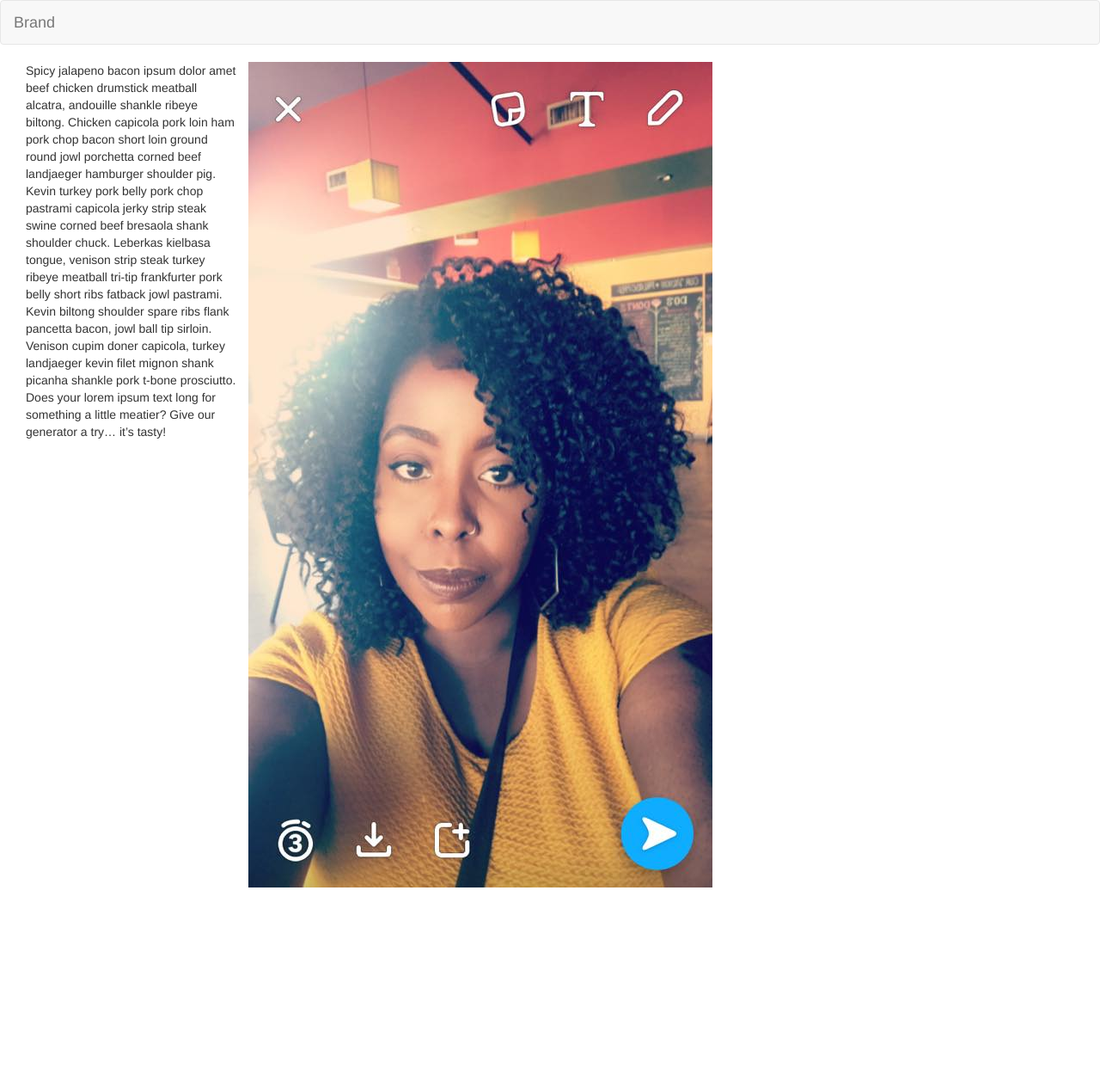
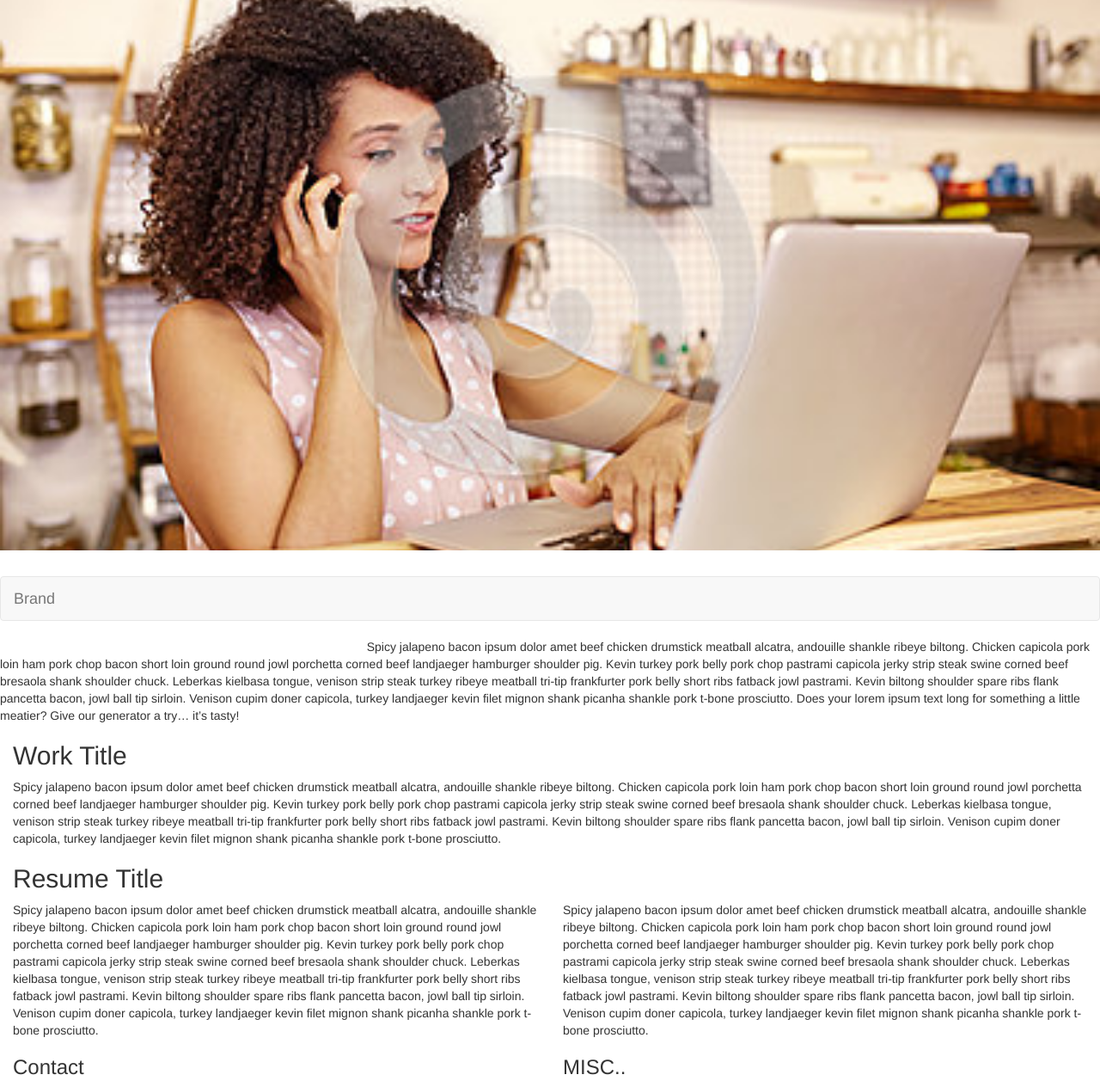
Before and after one commit to Kcambell16/pwp, a PHP site: page / in a window 1280 px wide. Shown: the whole page at 86% size. Before the commit the page ends 1032 px from the top, so only its background shows below. Run offline with PHP 8.4, Linux system fonts and the light colour scheme; some libraries are stand-ins or nearby versions.

Commit message:
testing background image CSS3 Rules

```diff
--- a/public_html/css/stylesheet.css
+++ b/public_html/css/stylesheet.css
@@ -0,0 +1,16 @@
+
+#box-wrapper{
+	background-image: url(../documentation/img/TestPic.jpg);
+	background-size: cover;
+	background-attachment: fixed;
+	background-position: center;
+	background-repeat: no-repeat;
+	min-height: 640px;
+}
+
+
+
+/*.img-circle{
+	border-radius: 50%;
+	align-items:center;
+}
--- a/public_html/index.php
+++ b/public_html/index.php
@@ -7,7 +7,8 @@
 		<!-- Bootstrap Latest compiled and minified CSS -->
 		<link rel="stylesheet" href="https://maxcdn.bootstrapcdn.com/bootstrap/3.3.7/css/bootstrap.min.css" integrity="sha384-BVYiiSIFeK1dGmJRAkycuHAHRg32OmUcww7on3RYdg4Va+PmSTsz/K68vbdEjh4u" crossorigin="anonymous" />
 		<!-- Link php/css file -->
-		<link rel="stylesheet" href="stylesheet.css" media="style">
+<!--		<link rel="stylesheet" href="css/stylesheet.css" media="style">-->
+		<link type="text/css" href="css/stylesheet.css" rel="stylesheet">
 		<!-- HTML5 shiv and Respond.js for IE8 support of HTML5 elements and media queries -->
 		<!-- WARNING: Respond.js doesn't work if you view the page via file:// -->
 		<!--[if lt IE 9]>
@@ -21,6 +22,19 @@
 
 	</head>
 	<body>
+		<!-- This is a test for background image -->
+
+		<div class="jumbotron" id="box-wrapper">
+			<div class="container">
+				<div class="row">
+					<div class="col-md-4"></div>
+					<div class="col-md-4"></div>
+					<div class="col-md-4"></div>
+				</div>
+			</div>
+		</div>
+
+		<!-- End of Background image test -->
 
 		<header>
 			<nav class="navbar navbar-default">
@@ -50,18 +64,59 @@
 		</header>
 
 		<div class="container-fluid">
+			<div class="row">
+				<div class="col-md-4">
+					<!--<img class="img-circle" src="documentation/img/kcampbell.jpg" class="img-responsive" alt="kcampbell"  height="350" width="350">-->
 
-			<div class="row">
-				<div class="col-md-8">
-					<img src="documentation/img/kcampbell.jpg"
 				</div>
-				<div class="col-md-4">
+				<div class="col-md-">
 					Spicy jalapeno bacon ipsum dolor amet beef chicken drumstick meatball alcatra, andouille shankle ribeye biltong. Chicken capicola pork loin ham pork chop bacon short loin ground round jowl porchetta corned beef landjaeger hamburger shoulder pig. Kevin turkey pork belly pork chop pastrami capicola jerky strip steak swine corned beef bresaola shank shoulder chuck. Leberkas kielbasa tongue, venison strip steak turkey ribeye meatball tri-tip frankfurter pork belly short ribs fatback jowl pastrami. Kevin biltong shoulder spare ribs flank pancetta bacon, jowl ball tip sirloin. Venison cupim doner capicola, turkey landjaeger kevin filet mignon shank picanha shankle pork t-bone prosciutto.
 
 					Does your lorem ipsum text long for something a little meatier? Give our generator a try… it’s tasty!
 				</div>
 			</div>
 
+
+			<section>
+				<h2> Work Title</h2>
+			<div class="row">
+				<div class="col-md-12">
+					Spicy jalapeno bacon ipsum dolor amet beef chicken drumstick meatball alcatra, andouille shankle ribeye biltong. Chicken capicola pork loin ham pork chop bacon short loin ground round jowl porchetta corned beef landjaeger hamburger shoulder pig. Kevin turkey pork belly pork chop pastrami capicola jerky strip steak swine corned beef bresaola shank shoulder chuck. Leberkas kielbasa tongue, venison strip steak turkey ribeye meatball tri-tip frankfurter pork belly short ribs fatback jowl pastrami. Kevin biltong shoulder spare ribs flank pancetta bacon, jowl ball tip sirloin. Venison cupim doner capicola, turkey landjaeger kevin filet mignon shank picanha shankle pork t-bone prosciutto.
+				</div>
+			</div>
+			</section>
+
+			<section>
+				<h2>Resume Title</h2>
+				<div class="row">
+					<div class="col-md-6">
+						Spicy jalapeno bacon ipsum dolor amet beef chicken drumstick meatball alcatra, andouille shankle ribeye biltong. Chicken capicola pork loin ham pork chop bacon short loin ground round jowl porchetta corned beef landjaeger hamburger shoulder pig. Kevin turkey pork belly pork chop pastrami capicola jerky strip steak swine corned beef bresaola shank shoulder chuck. Leberkas kielbasa tongue, venison strip steak turkey ribeye meatball tri-tip frankfurter pork belly short ribs fatback jowl pastrami. Kevin biltong shoulder spare ribs flank pancetta bacon, jowl ball tip sirloin. Venison cupim doner capicola, turkey landjaeger kevin filet mignon shank picanha shankle pork t-bone prosciutto.
+					</div>
+					<div class="col-md-6">
+						Spicy jalapeno bacon ipsum dolor amet beef chicken drumstick meatball alcatra, andouille shankle ribeye biltong. Chicken capicola pork loin ham pork chop bacon short loin ground round jowl porchetta corned beef landjaeger hamburger shoulder pig. Kevin turkey pork belly pork chop pastrami capicola jerky strip steak swine corned beef bresaola shank shoulder chuck. Leberkas kielbasa tongue, venison strip steak turkey ribeye meatball tri-tip frankfurter pork belly short ribs fatback jowl pastrami. Kevin biltong shoulder spare ribs flank pancetta bacon, jowl ball tip sirloin. Venison cupim doner capicola, turkey landjaeger kevin filet mignon shank picanha shankle pork t-bone prosciutto.
+					</div>
+				</div>
+			</section>
+
+			<!--section>
+				<h2> Contact</h2>
+				<div class="row">
+					<div class="col-md-6">
+						Spicy jalapeno bacon ipsum dolor amet beef chicken drumstick meatball alcatra, andouille shankle ribeye biltong. Chicken capicola pork loin ham pork chop bacon short loin ground round jowl porchetta corned beef landjaeger hamburger shoulder pig. Kevin turkey pork belly pork chop pastrami capicola jerky strip steak swine corned beef bresaola shank shoulder chuck. Leberkas kielbasa tongue, venison strip steak turkey ribeye meatball tri-tip frankfurter pork belly short ribs fatback jowl pastrami. Kevin biltong shoulder spare ribs flank pancetta bacon, jowl ball tip sirloin. Venison cupim doner capicola, turkey landjaeger kevin filet mignon shank picanha shankle pork t-bone prosciutto.
+					</div>
+				</div>
+			</section -->
+
+			<section>
+				<div class="row">
+				<div class="col-md-6">
+					<h3>Contact</h3>
+				</div>
+					<div class="col-md-6">
+						<h3> MISC..</h3>
+					</div>
+				</div>
+			</section>
 
 
 
```
Also changed, not shown: public_html/documentation/img/TestPic.jpg (added).
